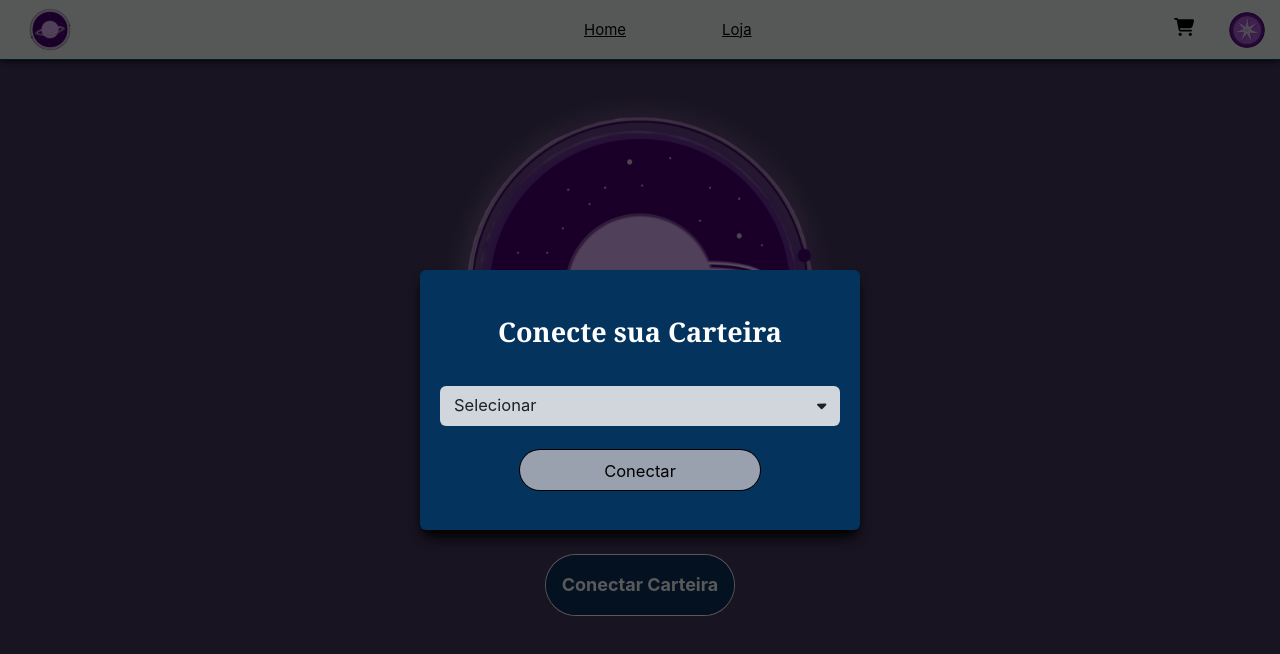
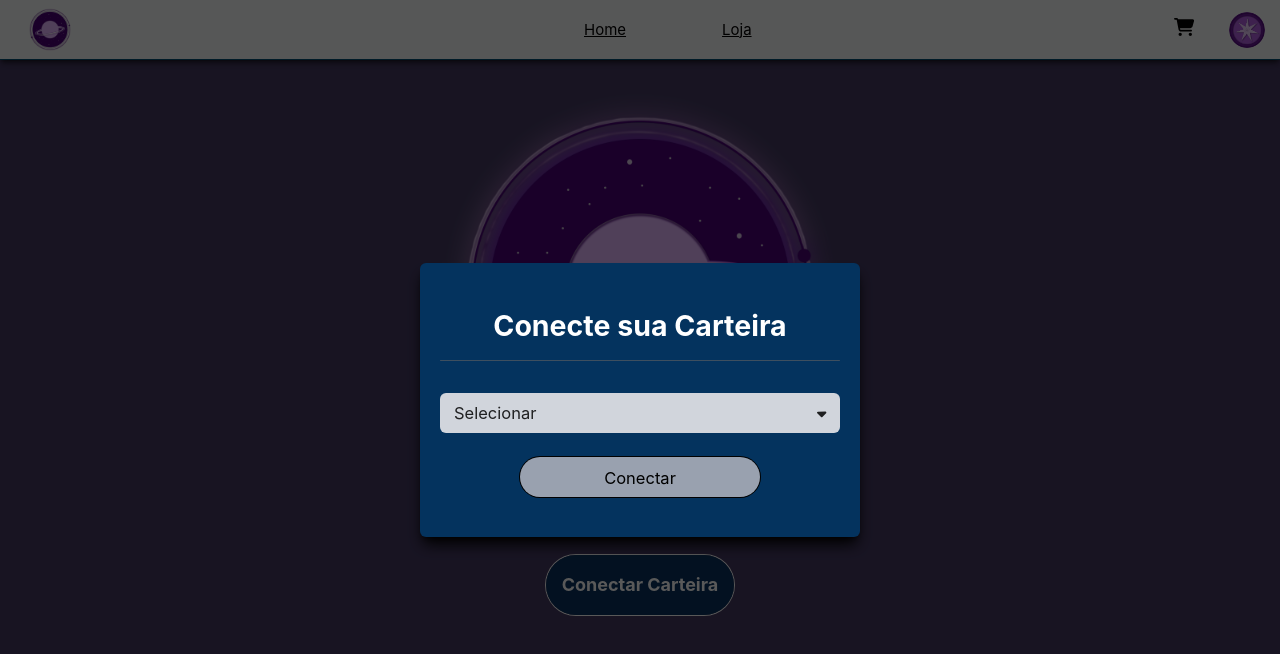
Before and after one commit to KirinRyu/SaturnuS, a Vue app: page / in a window 1280 px wide. Both pictures are taken after a click on the button "Conectar Carteira". Shown: the top 654 px of the page. Built offline with nearby package versions, Linux system fonts and the light colour scheme.

Commit message:
ajuste na wallet

```diff
--- a/src/App.vue
+++ b/src/App.vue
@@ -8,8 +8,6 @@ import NavBar from './components/NavBar.vue';
   A partir do momento que a pessoa conectar sua carteira no site,
   não precisa de mais nada pra comprar tokens.
 
-  algebra linear!!!
-  gradiente -> vetor tangencial
 */
 </script>
 
@@ -17,6 +15,23 @@ import NavBar from './components/NavBar.vue';
 
   <NavBar />
 
-  <RouterView />
+  <Transition
+   name="fade"
+  >
+    <RouterView />
+  </Transition>
+</template>
 
-</template>
+<style>
+.fade-enter-active, .fade-leave-active {
+  transition: opacity 0.3s ease-in;
+}
+
+.fade-enter-from, .fade-leave-to {
+  opacity: 0;
+}
+
+.fade-enter-to, .fade-leave-from {
+  opacity: 1;
+}
+</style>
--- a/src/components/WalletSelect.vue
+++ b/src/components/WalletSelect.vue
@@ -81,7 +81,12 @@ const connectWallet = () => {
         "
         ref="walletModal"
         >
-            <h2 class="text-[180%] text-center font-serif text-white !font-bold">Conecte sua Carteira</h2>
+            <h2 class="text-[190%] text-center font-Arial text-white !font-bold
+             mb-3!">Conecte sua Carteira</h2>
+
+            <hr
+             class="rounded-lg text-[#6060609f]"
+            >
 
             <!--DROPDOWN DE SELEÇÃO-->
             <div class="
--- a/src/router/index.ts
+++ b/src/router/index.ts
@@ -1,6 +1,5 @@
 import { createRouter, createWebHistory } from 'vue-router'
 import HomePage from '@/views/HomePage.vue'
-import WalletModal from '@/components/WalletSelect.vue'
 
 const router = createRouter({
   history: createWebHistory(import.meta.env.BASE_URL),
@@ -10,11 +9,6 @@ const router = createRouter({
       name: 'home',
       component: HomePage
     },
-    {
-      path: '/wallet',
-      name: 'wallet',
-      component: WalletModal
-    }
   ],
 })
 
```
